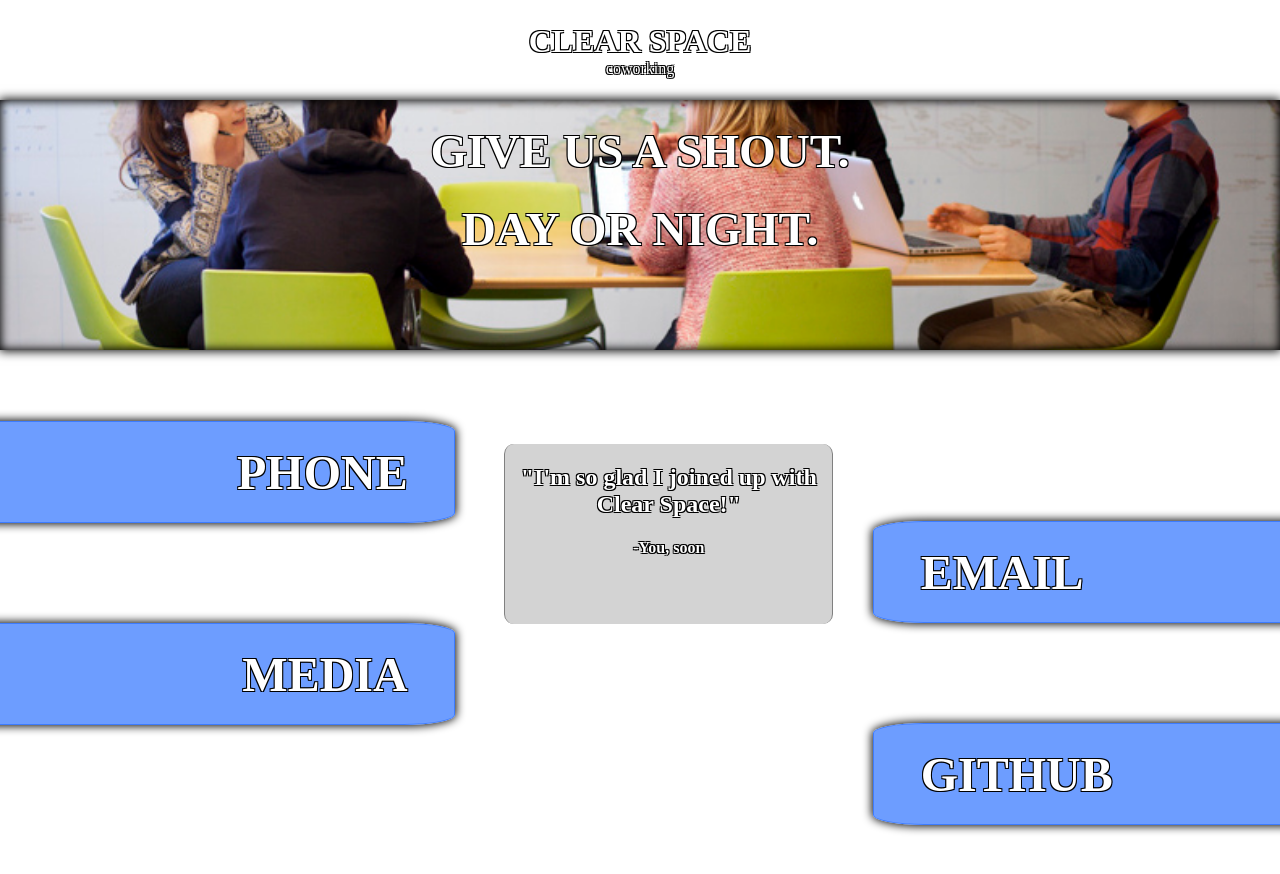
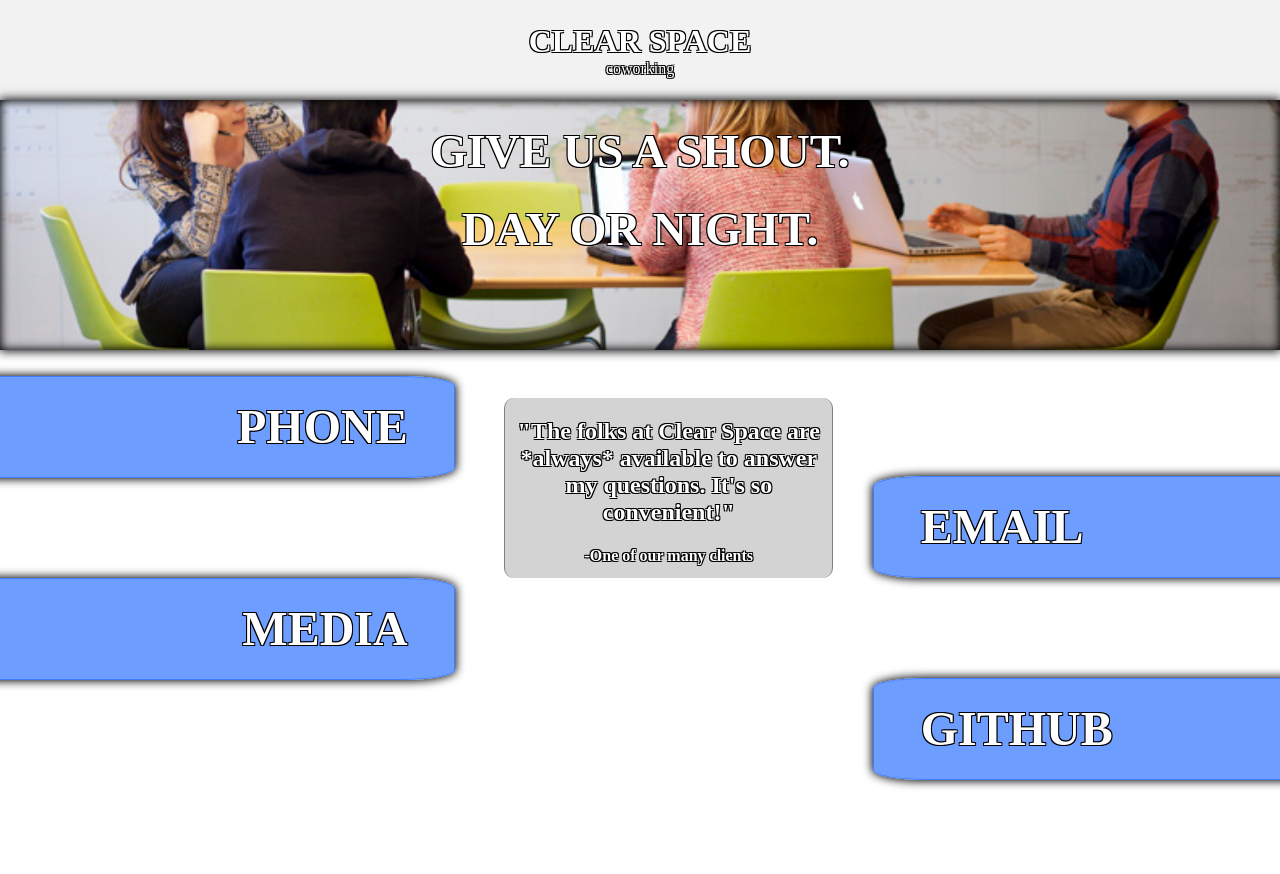
Before and after one commit to travisty12/design, a website built with webpack: page src/contact.html in a window 1280 px wide. Shown: the top 874 px of the page. Built offline with nearby package versions, Linux system fonts and the light colour scheme.

Commit message:
add styling, fix spacing

```diff
--- a/src/contact.html
+++ b/src/contact.html
@@ -30,8 +30,8 @@
         </div>
         <div id="middle">
           <div id="quote">
-            <h2>"I'm so glad I joined up with Clear Space!"</h2>
-            <h4>-You, soon</h4>
+            <h2>"The folks at Clear Space are *always* available to answer my questions. It's so convenient!"</h2>
+            <h4>-One of our many clients</h4>
           </div>
         </div>
         <div id="right">
--- a/src/sass/styles.scss
+++ b/src/sass/styles.scss
@@ -64,6 +64,7 @@ body, #container {
   }
   &:hover {
     cursor: pointer;
+    background-color: rgba(0,0,0,0.05);
   }
 }
 .modal-pic {
@@ -76,7 +77,7 @@ body, #container {
       padding-top: 10vh;
     }
     #bottom-text {
-      padding-top: 10vh;
+      padding-top: 2vh;
     }
   }
   @include media(600px) {
@@ -121,7 +122,7 @@ body, #container {
   @include size(100%, 56.25%);
   display: flex;
   flex-direction: row;
-  @include cushion(5.56% 0 5.55% 0, 0);
+  @include cushion(2% 0 5.55% 0, 0);
 }
 #left {
   @include media(300px) {
```
Also changed, not shown: src/amenities.html (+2 -2 lines), src/join.html (+2 -2 lines), README.md.
